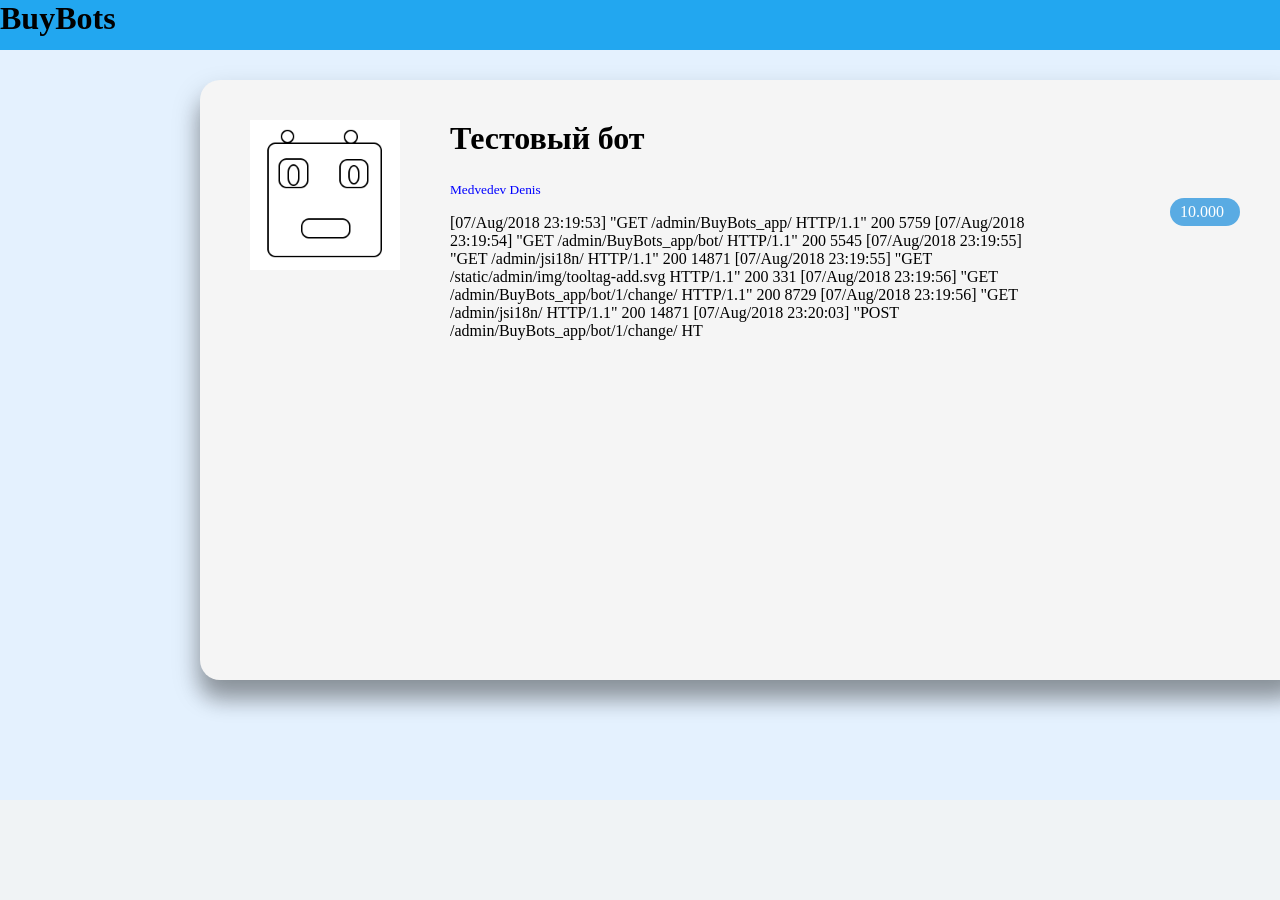
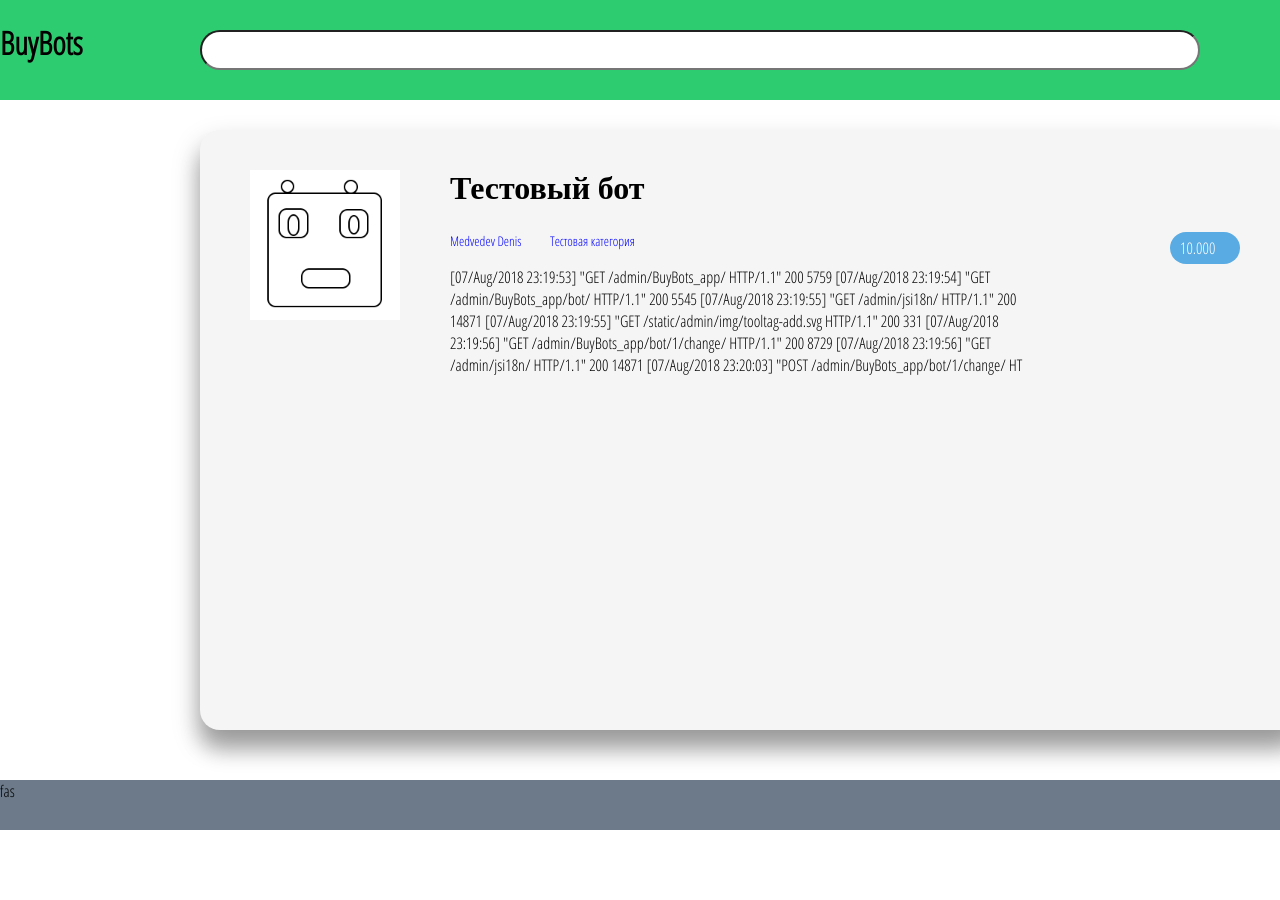
Before and after one commit to buybotstore/buybotstore.github.io, a Django app: page /bot/1/ in a window 1280 px wide. Before the commit the page ends 723 px from the top, so only its background shows below. Run offline with Django 3.2, Linux system fonts and the light colour scheme; data comes from the database, SQL or seed files in the repository; both versions use the stored data as it was after the commit.

Commit message:
Добавлен вывод ботов.
Вывод ботов по категориям.
Вывод ботов по разработчикам.

```diff
--- a/BuyBots_project/BuyBots_app/models.py
+++ b/BuyBots_project/BuyBots_app/models.py
@@ -27,7 +27,8 @@ class Category(models.Model):
 
     name = models.CharField(max_length=100)
     description = models.TextField(max_length=500)
-
+    def __str__(self):
+        return self.name
 
 class Bot(models.Model):
     id_developer = models.ForeignKey(Developer, on_delete=models.CASCADE)
--- a/BuyBots_project/BuyBots_app/static/css/main.css
+++ b/BuyBots_project/BuyBots_app/static/css/main.css
@@ -1,30 +1,56 @@
 body
-{background-color: #E4F1FE;
+{ background-color:white;
   margin: 0;
   margin: 0 auto; border-spacing: 0; padding: 0;
+  font-family: 'Open Sans Condensed', sans-serif;}
 
-}
-
-A {
+A
+{
     color: blue; /* Цвет ссылок */
     text-decoration: none;
 }
-   A:visited {
+A:visited
+{
     color: blue; /* Цвет посещенных ссылок */
 }
 A:active {
     color: blue; /* Цвет активных ссылок */
          }
-.Head
-{    margin: 0 auto; border-spacing: 0; padding: 0;
-    background-color:#22A7F0;
-    height: 50px;
+.Header
+{  float:left;
+     top:0;
+    position: absolute;
+    background-color: #2ECC71;
+    width: 100%;
+    height: 100px;   /* Высота блока footer */
 }
+.Header h1
+{   height: 50px;
+    width: 100px;
+    position: absolute;
+    top:0;
+}
+.Search-panel
+{
+    float: left;
+    margin-right: 100px;
+    margin-left: 200px;
+    width: 600px;
+    margin-top: 30px;
+    height: 40px;
+
+}
+.Search-input
+{   width:1000px;
+    border-radius: 20px;
+    height: 40px;
+}
+
 .List
-{
+{   margin-top: 100px;
     margin-left: 200px;
     margin-right: 100px;
-
+    margin-bottom: 50px;
 }
 .Card
 {   width: 250px;
@@ -81,6 +107,20 @@ A {
     font-size: 10pt;
     overflow: hidden;
 }
+.Card-category a
+{
+    text-overflow:  ellipsis;
+    font-size: 10pt;
+    overflow: hidden;
+}
+.Card-developer
+{    float: left;
+    width: 100px;
+}
+.Card-category
+{   float: left;
+    width: 100px;
+}
 .Big-card
 {
     width: 1100px;
@@ -92,3 +132,11 @@ A {
     border-radius: 20px;
     box-shadow: 0 14px 28px rgba(0,0,0,0.25), 0 20px 20px rgba(0,0,0,0.22);
 }
+.Footer
+{   margin-top: 50px;
+
+    float: left;
+    width: 100%;
+    height: 50px;
+    background-color: #6C7A89;
+}
--- a/BuyBots_project/BuyBots_app/templates/BuyBots_app/bot_detail.html
+++ b/BuyBots_project/BuyBots_app/templates/BuyBots_app/bot_detail.html
@@ -3,15 +3,22 @@
 
 <head>
     <title>BuyBots</title>
+    <link href="https://fonts.googleapis.com/css?family=Open+Sans+Condensed:300" rel="stylesheet">
 
     <link rel="stylesheet" href="{% static 'css/main.css' %}">
     <link rel="stylesheet" href="{% static 'css/bot_detail.css' %}">
 </head>
 
 <body link="blue" vlink="#blue" alink="blue">
-    <header class="Head">
+    <div class="Header">
+
+        <div class="Search-panel">
+            <form action="">
+                <input class="Search-input" type="text">
+            </form>
+        </div>
         <h1>BuyBots</h1>
-    </header>
+    </div>
     <div class="List">
         <div class="Big-card">
             <div class="Bot-image">
@@ -23,7 +30,12 @@
                 </div>
                 <div class="Card-developer">
 
-                    <a>{{bots.id_developer}}</a>
+                    <a href="{% url 'bot_developer' pk=bots.id_developer.pk %}">{{bots.id_developer}}</a>
+
+                </div>
+                <div class="Card-category">
+
+                    <a href="{% url 'bot_category' pk=bots.id_category.pk %}">{{bots.id_category}}</a>
 
                 </div>
                 <div class="Card-price">
@@ -39,6 +51,10 @@
         </div>
 
     </div>
+
+    <div class="Footer">
+        fas
+    </div>
 </body>
 
 </html>
--- a/BuyBots_project/BuyBots_app/urls.py
+++ b/BuyBots_project/BuyBots_app/urls.py
@@ -3,6 +3,8 @@ from . import views
 
 urlpatterns = [
     url(r'^$', views.bot_list, name='bot_list'),
-    url(r'^bot/(?P<pk>\d+)/$', views.bot_detail, name='bot_detail'),
-    url(r'^bot/(?P<pk>\d+)/$', views.bot_developer, name='bot_developer'),
+    url(r'^bot/sort-developer/(?P<pk>\d+)/$', views.bot_developer, name='bot_developer'),
+    url(r'^bot/sort-category/(?P<pk>\d+)/$', views.bot_category, name='bot_category'),
+    url(r'^bot/(?P<pk>\d+)/$', views.bot_detail, name='bot_detail')
+
 ]
--- a/BuyBots_project/BuyBots_app/views.py
+++ b/BuyBots_project/BuyBots_app/views.py
@@ -1,14 +1,21 @@
 from django.shortcuts import render, get_object_or_404
 from django.utils import timezone
 from .models import Bot
-
+from .models import Developer
+from .models import Category
 def bot_list(request):
 
     bots=Bot.objects.filter()
+
     return render(request, 'BuyBots_app/bot_list.html', {'bots': bots})
 def bot_detail(request, pk):
     bots = get_object_or_404(Bot, pk=pk)
     return render(request, 'BuyBots_app/bot_detail.html', {'bots': bots})
 def bot_developer(request, pk):
-    bots = get_object_or_404(Bot, pk=pk)
-    return render(request, 'BuyBots_app/bot_developer.html', {'bots': bots})
+    developer =get_object_or_404(Developer, pk=pk)
+    bots=Bot.objects.filter(id_developer=pk)
+    return render(request, 'BuyBots_app/bot_developer.html', {'developer': developer,'bots':bots})
+def bot_category(request, pk):
+    category =get_object_or_404(Category, pk=pk)
+    bots=Bot.objects.filter(id_category=pk)
+    return render(request, 'BuyBots_app/bot_category.html', {'category': category,'bots':bots})
```
Also changed, not shown: BuyBots_project/BuyBots_app/templates/BuyBots_app/bot_category.html (added, +64 -0 lines), BuyBots_project/BuyBots_app/templates/BuyBots_app/bot_developer.html (added, +64 -0 lines), BuyBots_project/BuyBots_app/templates/BuyBots_app/bot_list.html (+15 -5 lines), BuyBots_project/db.sqlite3. Lines whose indentation alone changed are shown as unchanged.
